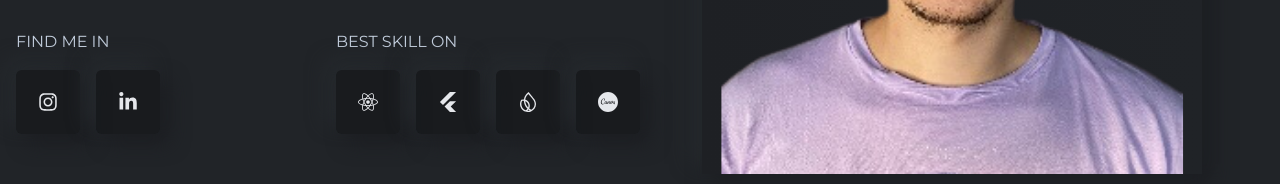
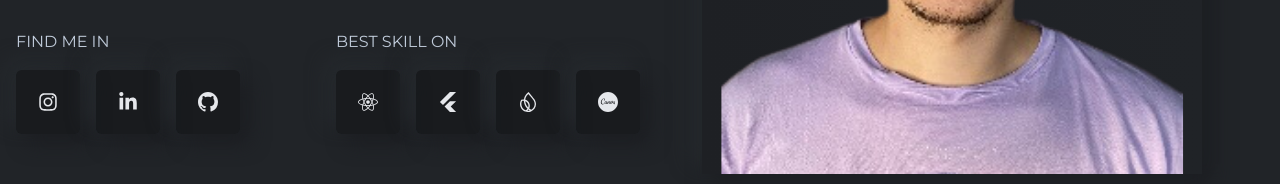
Before and after one commit to esatozkan/esat-ozkan-portfolio-website, a React (Create React App) app: page / in a window 1280 px wide. Shown: the part 526-710 px from the top of the page. Built offline with nearby package versions, Linux system fonts and the light colour scheme.

Commit message:
son düzenlemeler yapıldı

```diff
--- a/src/components/banner/Media.js
+++ b/src/components/banner/Media.js
@@ -1,6 +1,7 @@
 import React from 'react'
 import { FaInstagram, FaLinkedinIn, FaReact } from "react-icons/fa"
 import { SiFlutter, SiFirebase, SiCanva } from "react-icons/si"
+import { BsGithub } from 'react-icons/bs'
 const Media = () => {
     return (
         <div className="flex flex-col xl:flex-row gap-6 lgl:gap-0 justify-between">
@@ -14,6 +15,9 @@ const Media = () => {
                     </span>
                     <span onClick={() => { window.open('https://www.linkedin.com/in/esat-%C3%B6zkan-05b3821b8/', '_blank'); }} className="bannerIcon">
                         <FaLinkedinIn />
+                    </span>
+                    <span onClick={() => { window.open('https://github.com/esatozkan', '_blank'); }} className="bannerIcon">
+                        <BsGithub />
                     </span>
                 </div>
             </div>
--- a/src/components/contact/LeftContact.js
+++ b/src/components/contact/LeftContact.js
@@ -1,5 +1,6 @@
 import React from 'react'
 import { FaInstagram, FaLinkedinIn } from "react-icons/fa"
+import { BsGithub } from 'react-icons/bs'
 import contactImg from "../../assets/contactImg.png"
 
 const ContactLeft = () => {
@@ -31,6 +32,9 @@ const ContactLeft = () => {
           <span onClick={() => { window.open('https://www.linkedin.com/in/esat-%C3%B6zkan-05b3821b8/', '_blank'); }} className="bannerIcon">
             <FaLinkedinIn />
           </span>
+          <span onClick={() => { window.open('https://github.com/esatozkan', '_blank'); }} className="bannerIcon">
+            <BsGithub />
+          </span>
         </div>
       </div>
     </div>
```
